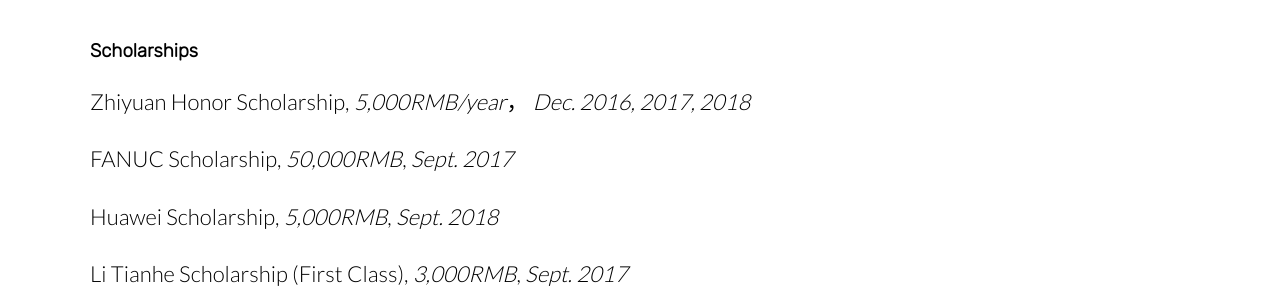
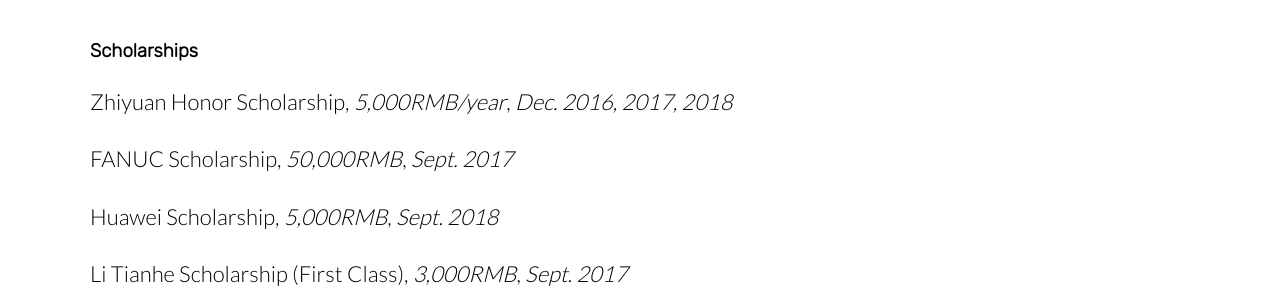
Before and after one commit to FenglongSong/fenglongsong.github.io, a Jekyll site: the page built from index.html, in a window 1280 px wide and 900 px high, scrolled down 1925 px. Shown: the part 172-460 px from the top of the window. Built offline with Jekyll 4.4.1, drawn with Linux system fonts in a browser that asks for light colours; nearby versions of some CDN libraries.

Commit message:
Update index.html

```diff
--- a/index.html
+++ b/index.html
@@ -49,7 +49,7 @@
 			<div class="text">
 				<h2 class="editable">Selected Awards</h2>
 				<h3 class="editable">Scholarships </h3>
-				<p class="editable">Zhiyuan Honor Scholarship, <i>5,000RMB/year</i>， <i>Dec. 2016, 2017, 2018</i></p>
+				<p class="editable">Zhiyuan Honor Scholarship, <i>5,000RMB/year</i>, <i>Dec. 2016, 2017, 2018</i></p>
 				<p class="editable">FANUC Scholarship, <i>50,000RMB</i>, <i>Sept. 2017</i></p>
 				<p class="editable">Huawei Scholarship, <i>5,000RMB</i>, <i>Sept. 2018</i></p>
 				<p class="editable">Li Tianhe Scholarship (First Class), <i>3,000RMB</i>, <i>Sept. 2017</i></p>
```
